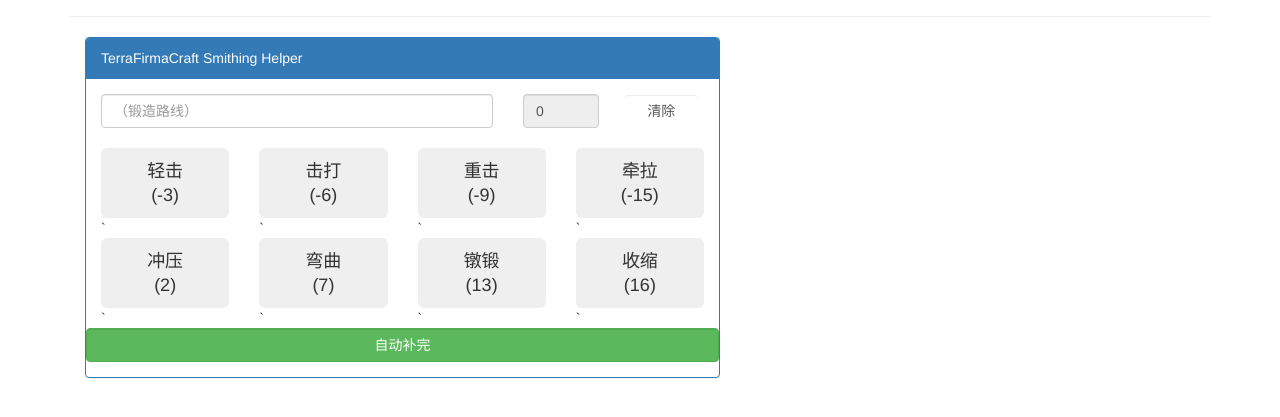
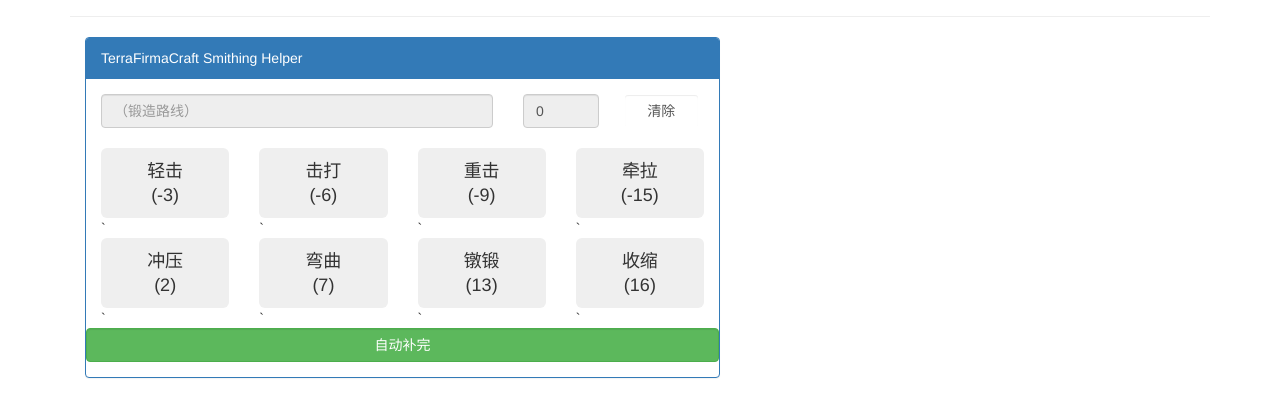
Before and after one commit to DuckSoft/tfcraft-smithing-helper, a plain HTML site: page index.html in a window 1280 px wide. Shown: the part 83-500 px from the top of the page. Drawn offline with Linux system fonts and the light colour scheme.

Commit message:
bug fixed
 - core.js: reset now required after calculation
 - index.html: route textbox edit now disabled

```diff
--- a/assets/core.js
+++ b/assets/core.js
@@ -12,6 +12,7 @@ vue = new Vue({
         perform: function (op){
             this.value += op[1];
             this.route += op[0] + "→";
+            this.mustreset = true;
         },
         reset: function () {
             this.value = 0;
--- a/index.html
+++ b/index.html
@@ -15,7 +15,7 @@
                 <div class="panel-heading">TerraFirmaCraft Smithing Helper</div>
                 <div class="panel-body">
                     <div id="displays" class="row">
-                        <div class="col-md-8 col-sm-12"><input class="form-control" type="text" placeholder="（锻造路线）" v-model="route"/></div>
+                        <div class="col-md-8 col-sm-12"><input class="form-control" type="text" placeholder="（锻造路线）" readonly="readonly" v-model="route"/></div>
                         <div class="col-md-2 col-sm-6"><input placeholder="值" class="form-control" type="number" readonly="readonly" v-model="value"/></div>
                         <div class="col-md-2"><input class="form-control btn btn-toolbar" :class="{'btn-primary':mustreset}" type="button" value="清除" @click="reset"/></div>
                     </div>
```
